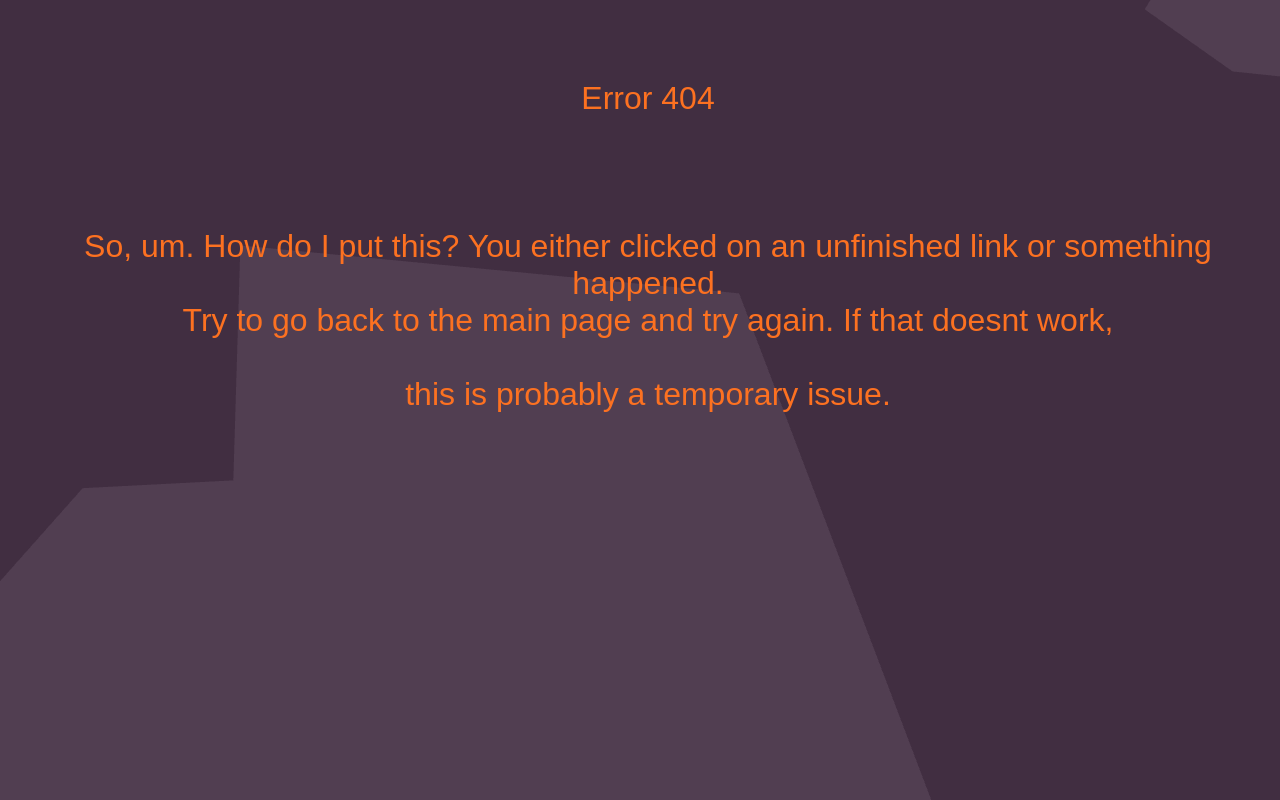
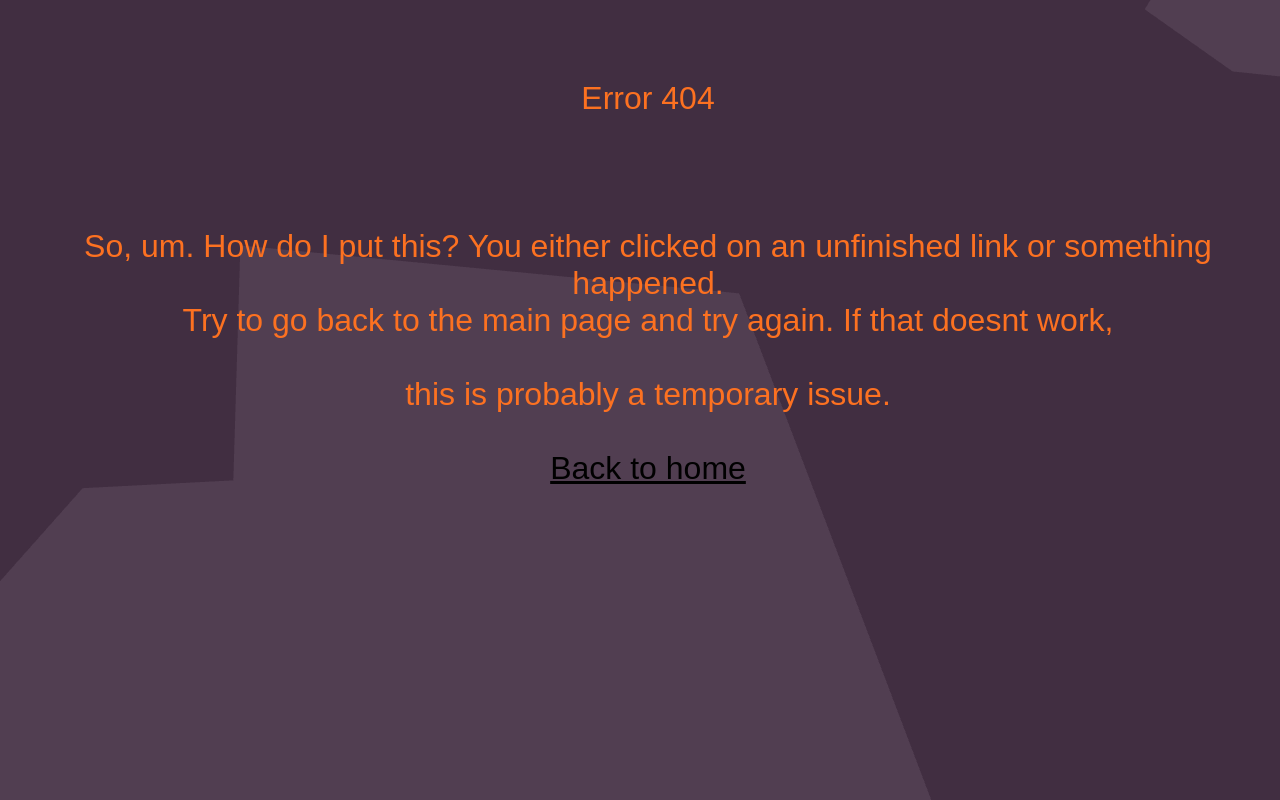
Before and after one commit to Cooliokid956/supermariobros575.github.io, a plain HTML site: page 404 page.html in a window 1280 px wide. Drawn offline with nearby package versions, Linux system fonts and the light colour scheme; animation ran at ten frames a second.

Commit message:
Update 404 page.html

```diff
--- a/404 page.html
+++ b/404 page.html
@@ -71,6 +71,7 @@
       <div class="project">So, um. How do I put this? You either clicked on an unfinished link or something happened.</div><br/><br/>
       <div class="project">Try to go back to the main page and try again. If that doesnt work,</div><br/><br/>
       <div class="project">this is probably a temporary issue.</div><br/><br/>
+      <div> <a href="/index">Back to home</a>
     </div>
   </div>
 </body>
```
